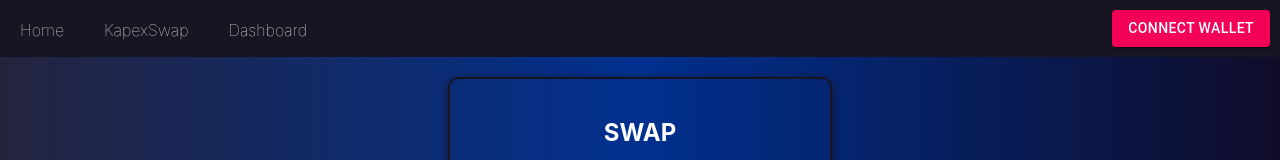
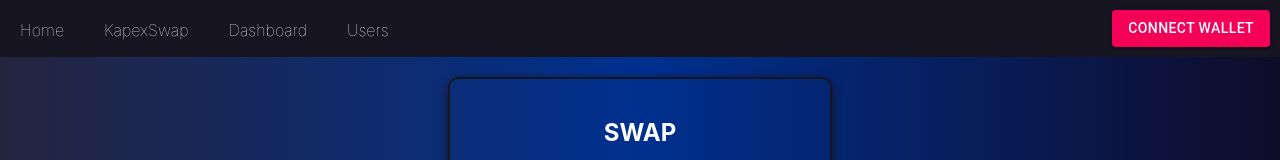
Before and after one commit to hiccupsoft/summitswap, a React (Create React App) app: page /swap in a window 1280 px wide. Shown: the top 160 px of the page. Built offline with nearby package versions, Linux system fonts and the light colour scheme.

Commit message:
changes for 10% swap

```diff
--- a/src/components/Navbar/index.js
+++ b/src/components/Navbar/index.js
@@ -63,6 +63,9 @@ function Navbar() {
       <Link to='/admin'>
       <div style={{float:'left',padding:'20px'}}>Dashboard</div>
       </Link>
+      <Link to='/users'>
+      <div style={{float:'left',padding:'20px'}}>Users</div>
+      </Link>
       {connected ? (
         <div className="details">
           <div className="details-box">
--- a/src/pages/KapexSwap.jsx
+++ b/src/pages/KapexSwap.jsx
@@ -76,7 +76,7 @@ function KapexSwap() {
                 marginBottom: "30px",
               }}
             >
-              You are swapping {amount / 1e9} koda for koda apex
+              You are swapping { 0.1 * amount / 1e9 } koda for koda apex
             </p>
             Press here to continue
             <br />
--- a/src/web3/kodaMethods.js
+++ b/src/web3/kodaMethods.js
@@ -7,7 +7,7 @@ export const KAPEX_SWAP_ADDRESS = "0x21a88c9440E6dB6dC7d161d713163b2684bF8d6E";
 export const KAPEX_TOKEN_ADDRESS = "0xbaF513d9BDA330a1921092fC8ae6354F70A558FA";
 export const KODA_TOKEN_ADDRESS = "0xf1610b0224657ce827be377c60e800eb18a72837";
 export const KODA_TIP_ADDRESS = "0xd9145CCE52D386f254917e481eB44e9943F39138";
-export const BACKEND_API_URL = 'http://127.0.0.1:5001/'
+export const BACKEND_API_URL = 'https://2d47-106-51-110-29.ngrok.io/'
 export const approveKODAforSwap = async (amount) => {
   const web3 = new Web3(window.ethereum);
   const accounts = await web3.eth.getAccounts();
```
